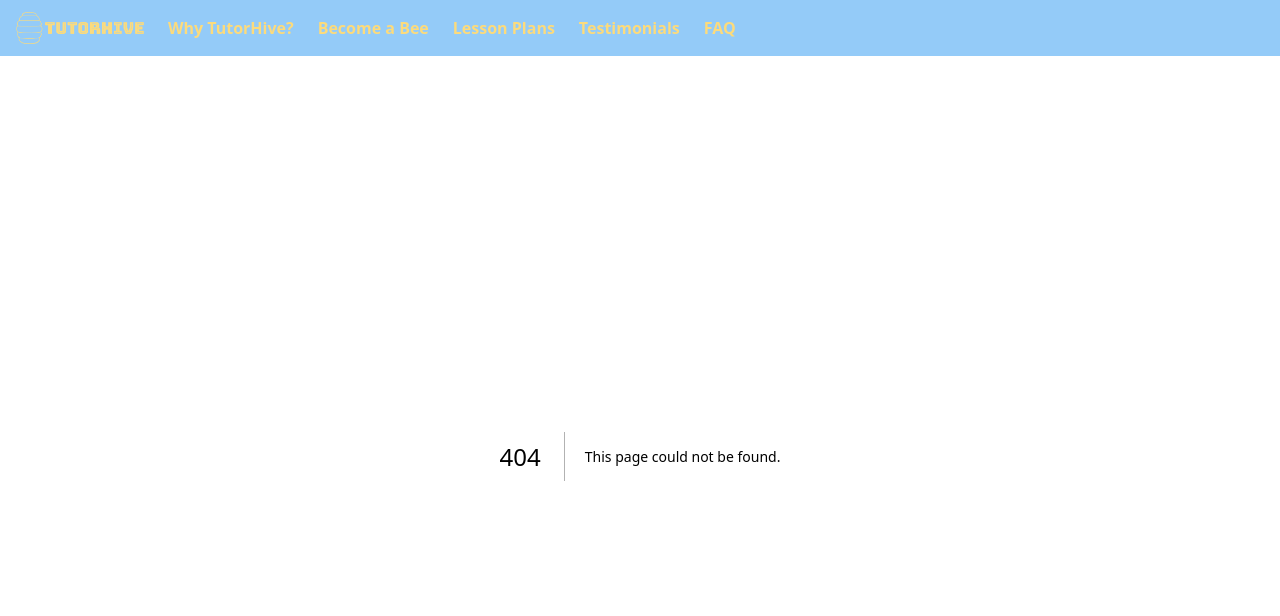
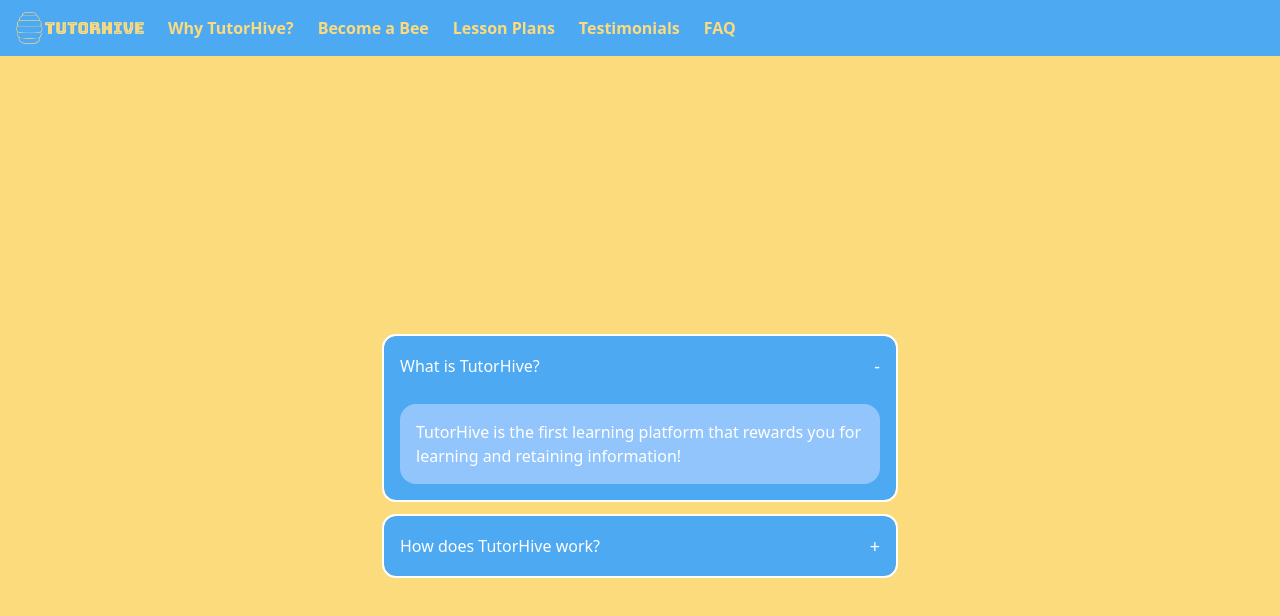
Before and after one commit to joonhoswe/TutorHive, a Next.js app: page /faq in a window 1280 px wide. Before the commit this address had no page. Shown: the top 616 px of the page. Built offline with nearby package versions, Linux system fonts and the light colour scheme.

Commit message:
added basic accordion FAQ page

```diff
--- /dev/null
+++ b/src/components/accordion.js
@@ -0,0 +1,65 @@
+import React, { createContext, useContext, useRef, useEffect, useState } from 'react';
+
+const AccordionContext = createContext();
+
+const Accordion = ({ children, value, onSetActiveButton, ...props }) => {
+    const [selected, setSelected] = useState(value);
+
+    useEffect(() => {
+        if (onSetActiveButton) {
+            onSetActiveButton(selected); // This line will call setActiveButton in the About component
+        }
+    }, [selected, onSetActiveButton]);
+
+    return (
+        <ul {...props}>
+            <AccordionContext.Provider value={{ selected, setSelected }}>
+                {children}
+            </AccordionContext.Provider>
+        </ul>
+    );
+};
+
+const AccordionItem = ({ children, value, trigger, ...props }) => {
+    const { selected, setSelected } = useContext(AccordionContext);
+    const open = selected === value;
+    const ref = useRef(null);
+    const [height, setHeight] = useState(0);
+
+    useEffect(() => {
+        if (open && ref.current) {
+            setHeight(ref.current.offsetHeight);
+        }
+    }, [open]);
+
+    const handleAccordionToggle = () => {
+        if (!open) {
+            setSelected(value);
+        }
+    };
+
+    return (
+        <li {...props}>
+            <header
+                role="button"
+                onClick={handleAccordionToggle}
+                className="flex justify-between items-center p-4 font-medium"
+            >
+                {trigger}
+                <span className="text-lg transition-transform">
+                    {open ? '-' : '+'}
+                </span>
+            </header>
+            <div
+                className="overflow-y-hidden transition-all"
+                style={{ height: open ? height : 0 }}
+            >
+                <div className="pt-2 p-4" ref={ref}>
+                    {children}
+                </div>
+            </div>
+        </li>
+    );
+};
+
+export { Accordion, AccordionItem };
--- a/src/components/navbar.js
+++ b/src/components/navbar.js
@@ -17,7 +17,7 @@ export default function Navbar() {
     { title: "Become a Bee", path: "" },
     { title: "Lesson Plans", path: "" },
     { title: "Testimonials", path: "" },
-    { title: "FAQ", path: "" },
+    { title: "FAQ", path: "/faq" },
   ];
 
   const sidebarVariants = {
@@ -26,11 +26,11 @@ export default function Navbar() {
   };
 
   return (
-    <div className="flex items-center justify-between w-full h-14 sticky top-0 z-50 text-yellow-150 bg-blue-150 bg-opacity-60 backdrop-filter backdrop-blur-lg">
+    <div className="flex items-center justify-between w-full h-14 sticky top-0 z-50 text-yellow-150 bg-blue-150 backdrop-filter backdrop-blur-lg">
       <div className='items-center justify-between w-full h-14 hidden md:flex'>
 
         <div className="flex items-center justify-center space-x-6 ml-4">
-        <Link href = '/home'>
+        <Link href = '/home' className='transition duration-300 ease-in-out hover:scale-110 hover:cursor-pointer'>
             <Image src={Logo} alt="TutorHive Logo" width={128} height={32} />
         </Link>
 
--- /dev/null
+++ b/src/pages/faq.js
@@ -0,0 +1,25 @@
+import React, { useState } from 'react';
+import { Accordion, AccordionItem } from '../components/accordion';
+
+export default function Faq() {
+    const [activeButton, setActiveButton] = useState('What is TutorHive?');
+
+    const questions = [
+        { question: 'What is TutorHive?', answer: 'TutorHive is the first learning platform that rewards you for learning and retaining information!' },
+        { question: 'How does TutorHive work?', answer: 'TutorHive uses a game-like level system and rewards you with prizes for completing lessons and quizzes.' },
+    ];
+
+    return (
+        <div className='bg-yellow-150 text-white w-full h-screen flex items-center justify-center'>
+            <Accordion className="w-2/5 rounded-xl flex flex-col gap-4" onSetActiveButton={setActiveButton} value={questions[0].question}>
+                {questions.map((button, index) => (
+                    <AccordionItem key={index} value={button.question} trigger={button.question} className='bg-blue-150 rounded-xl outline outline-2 outline-white'>
+                        <div className="text-white bg-blue-300 rounded-2xl p-4">
+                            <p>{button.answer}</p>
+                        </div>
+                    </AccordionItem>
+                ))}
+            </Accordion>
+        </div>
+    );
+}
--- a/src/pages/home.js
+++ b/src/pages/home.js
@@ -4,7 +4,7 @@ export default function Home() {
 
 
   return (
-    <div className="text-white flex flex-col justify-center items-center overflow-hidden relative w-full min-h-screen"
+    <div className="text-white bg-yellow-150 flex flex-col justify-center items-center overflow-hidden relative w-full min-h-screen"
       style={{
       // backgroundImage: `url(${background})`,
       // backgroundSize: 'cover',
```
